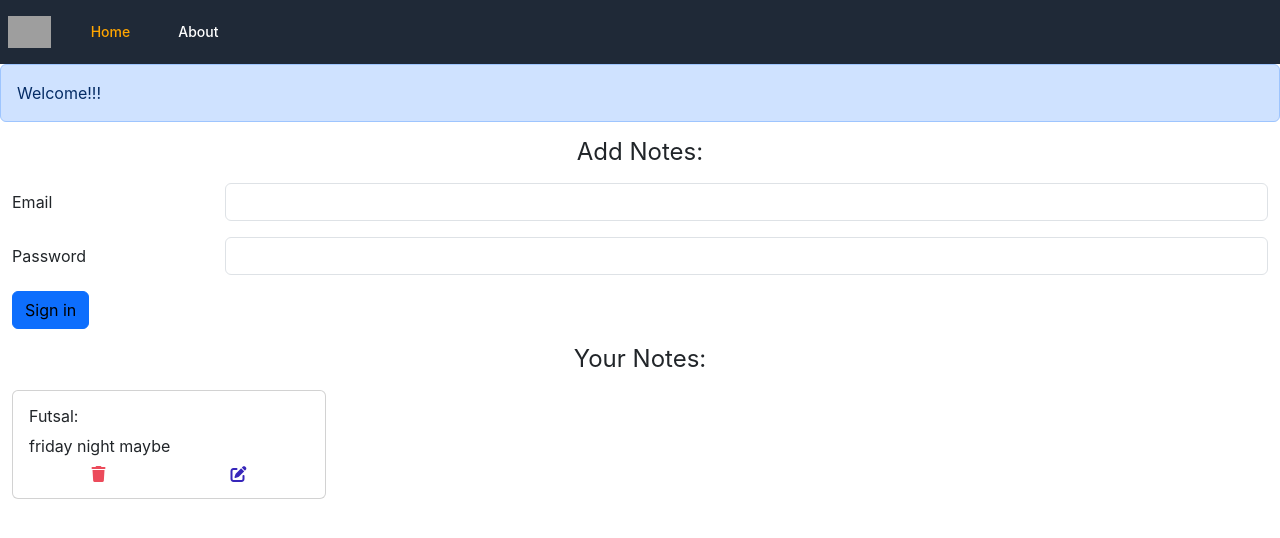
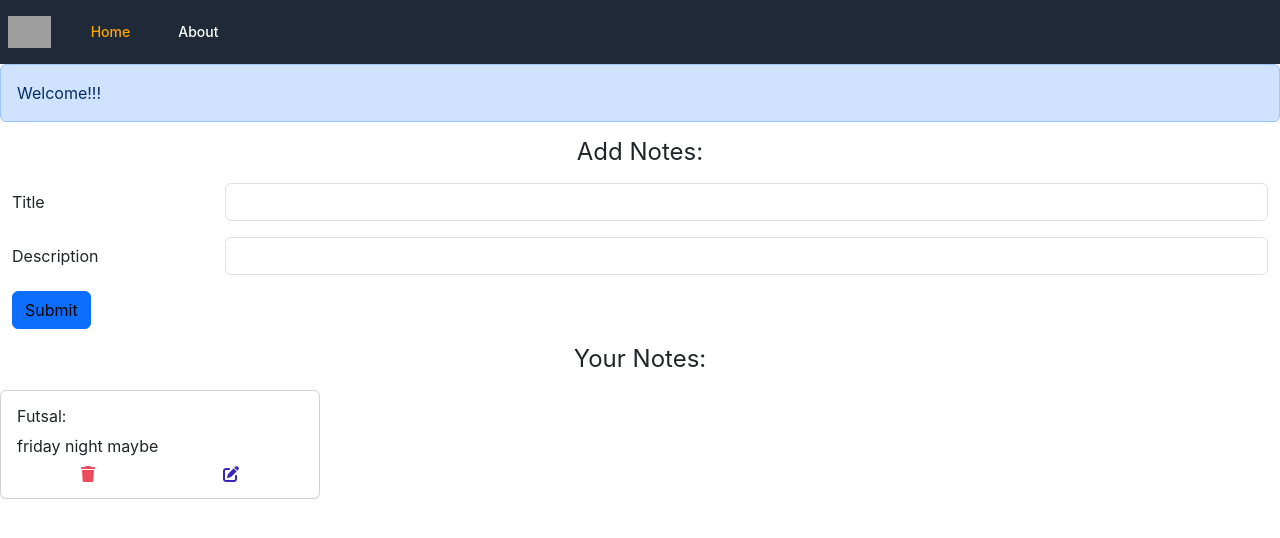
Before and after one commit to Niiischal/React-NoteApplication, a React (Create React App) app in the folder inotes/: page / in a window 1280 px wide. Shown: the top 538 px of the page. Built offline with nearby package versions, Linux system fonts and the light colour scheme; grey boxes are pictures that could not be loaded.

Commit message:
adding notes successful in client side

```diff
--- /dev/null
+++ b/inotes/src/components/AddNotes.js
@@ -0,0 +1,44 @@
+
+import React, { useContext, useState } from 'react';
+import NoteContext from '../context/notes/NoteContext';
+
+const AddNotes = () => {
+    const context = useContext(NoteContext);
+
+    const {addNote} = context;
+
+    const[note, setNote]=useState({title:"", description:"", tag:"default"})
+
+    const handleClick=(e)=>{
+        e.preventDefault()
+        addNote(note.title, note.description, note.tag)
+    }
+
+    const onChange=(e)=>{
+        setNote({...note, [e.target.name]: e.target.value})
+    }
+  return (
+    <div>
+          <div className='container'>
+      <h1 style={{textAlign:"center", fontSize:"1.5rem"}}className="my-3">Add Notes: </h1>
+      <form>
+  <div className="row mb-3">
+    <label htmlFor="title" className="col-sm-2 col-form-label">Title</label>
+    <div className="col-sm-10">
+      <input type="text" className="form-control" id="title" name='title' onChange={onChange}/>
+    </div>
+  </div>
+  <div className="row mb-3">
+    <label htmlFor="description" className="col-sm-2 col-form-label">Description</label>
+    <div className="col-sm-10">
+      <input type="text" className="form-control" id="description" name='description' onChange={onChange}/>
+    </div>
+  </div>
+  <button type="submit" className="btn btn-primary hover:text-white text-black" onClick={handleClick}> Submit </button>
+</form>
+    </div>
+    </div>
+  )
+}
+
+export default AddNotes
--- a/inotes/src/components/Alert.js
+++ b/inotes/src/components/Alert.js
@@ -3,7 +3,7 @@
 const Alert = (props) => {
   return (
     <div>
-      <div class="alert alert-primary" role="alert">
+      <div className="alert alert-primary" role="alert">
         {props.message}
       </div>
     </div>
--- a/inotes/src/components/Home.js
+++ b/inotes/src/components/Home.js
@@ -1,26 +1,12 @@
+import AddNotes from './AddNotes';
 import Notes from './Notes';
 
 const Home = () => {
   return (
-    <div className='container'>
-      <h1 style={{textAlign:"center", fontSize:"1.5rem"}}className="my-3">Add Notes: </h1>
-      <form>
-  <div className="row mb-3">
-    <label htmlFor="inputEmail3" className="col-sm-2 col-form-label">Email</label>
-    <div className="col-sm-10">
-      <input type="email" className="form-control" id="inputEmail3"/>
-    </div>
-  </div>
-  <div className="row mb-3">
-    <label htmlFor="inputPassword3" className="col-sm-2 col-form-label">Password</label>
-    <div className="col-sm-10">
-      <input type="password" className="form-control" id="inputPassword3"/>
-    </div>
-  </div>
-  <button type="submit" className="btn btn-primary hover:text-white text-black">Sign in</button>
-</form>
-<Notes/>
-    </div>
+    <>
+    <AddNotes/>
+    <Notes/>
+    </>
 
 
   )
--- a/inotes/src/components/Notes.js
+++ b/inotes/src/components/Notes.js
@@ -4,12 +4,12 @@
 
 const Notes = () => {
     const context = useContext(NoteContext);
-    const {notes, setNotes} = context;
+    const {notes, addNote} = context;
   return (
     <div className='row-my-3'>
       <h1 style={{textAlign:"center", fontSize:"1.5rem"}}className="my-3">Your Notes: </h1>
       {notes.map((note)=>{
-        return <NoteItem note={note}/>
+        return <NoteItem note={note} key={note._id}/>
       })}
     </div>
   )
--- a/inotes/src/context/notes/NoteState.js
+++ b/inotes/src/context/notes/NoteState.js
@@ -14,8 +14,31 @@
         }
       ]
     const[notes, setNotes]= useState(initialNotes)
+
+    // Add a note
+    const addNote=(title, description, tag)=>{
+      // TODO: API call
+      const note=        {
+        "_id": "6492e83ae45bd3baab5971c0",
+        "user": "6492a96a784d1bdf9425840a",
+        "title": title,
+        "description": description,
+        "tag": tag,
+        "date": "2023-06-21T12:08:26.526Z",
+        "__v": 0
+      }
+      setNotes(notes.concat(note))
+    }
+
+    const deleteNote=()=>{
+
+    }
+
+    const editNote=()=>{
+
+    }
     return (
-        <NoteContext.Provider value={{notes, setNotes}}>
+        <NoteContext.Provider value={{notes, addNote, deleteNote, editNote}}>
             {props.children}
         </NoteContext.Provider>
     )
```
